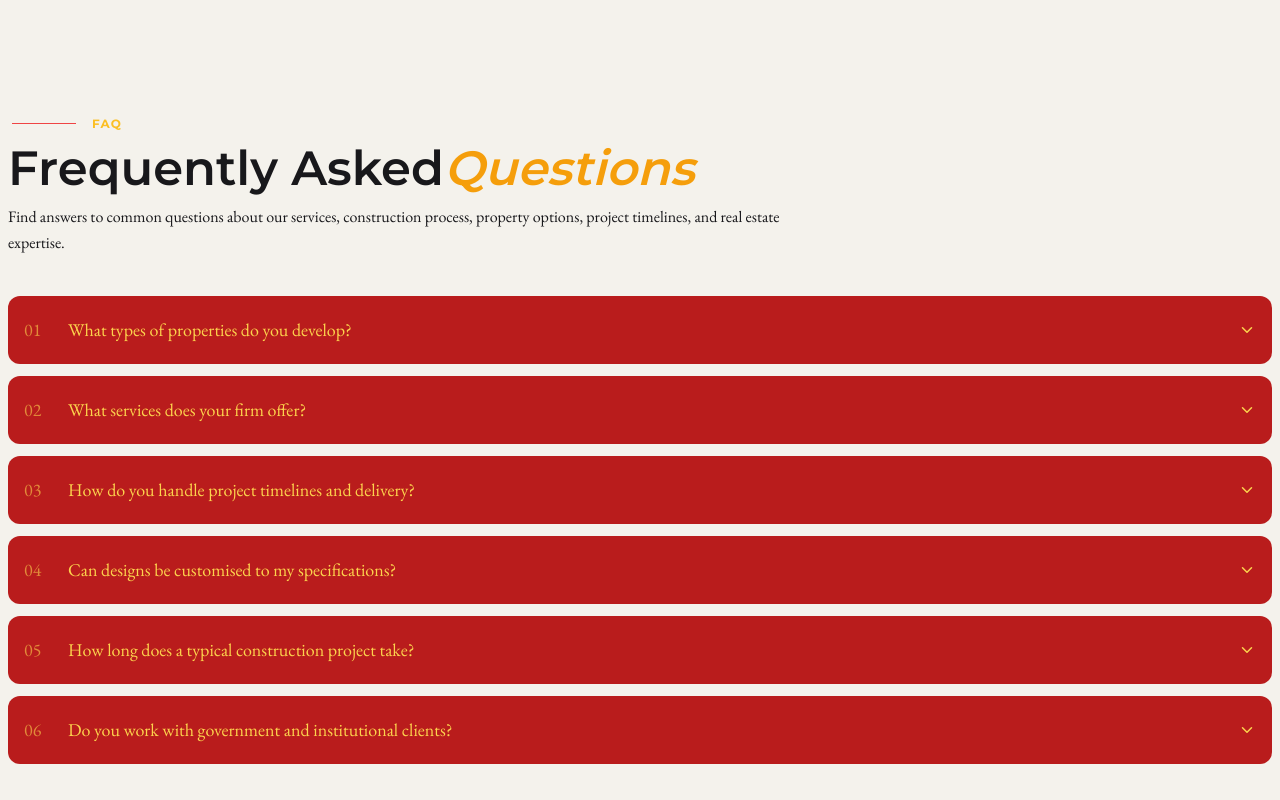
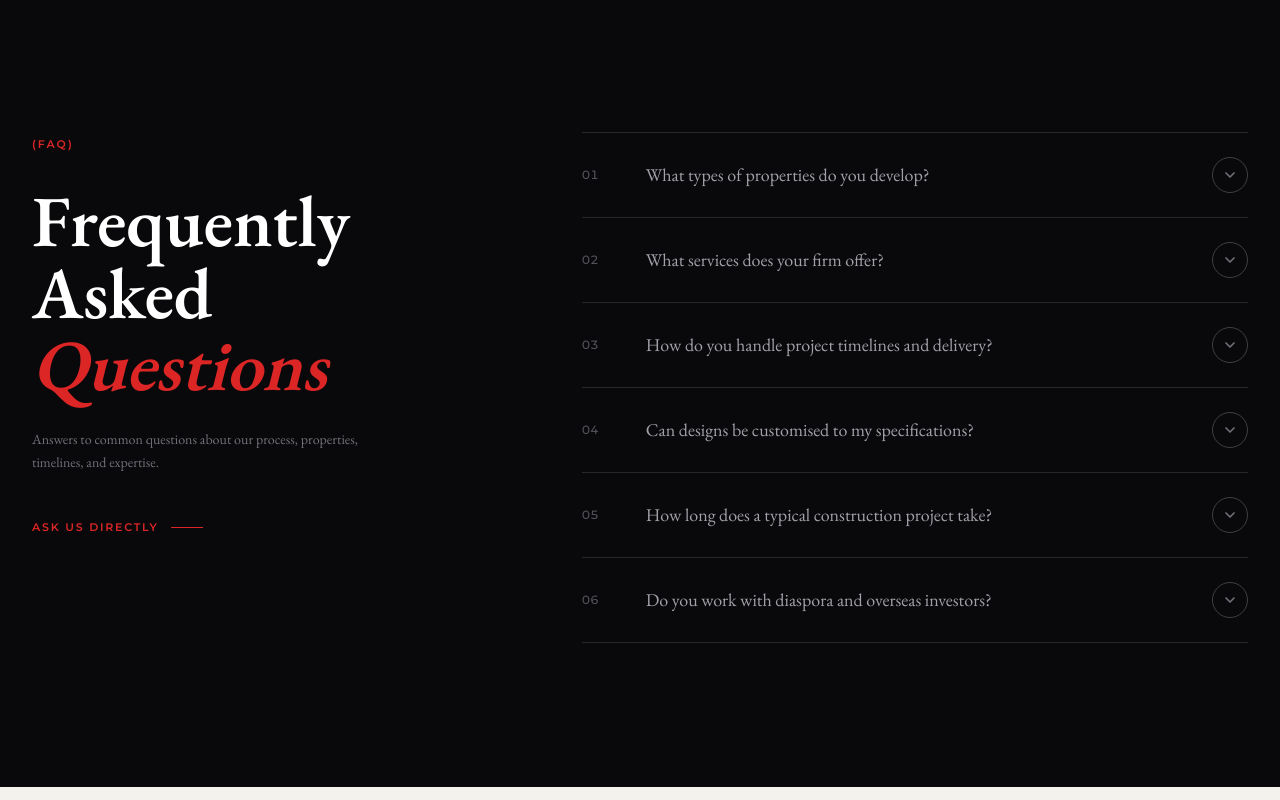
Before and after one commit to JhimmieC137/quantum, a Next.js app: page / in a window 1280 px wide. Shown: the part 5260-6060 px from the top of the page. Built offline with nearby package versions, Linux system fonts and the light colour scheme.

Commit message:
First attempt

```diff
--- a/src/components/FAQ.tsx
+++ b/src/components/FAQ.tsx
@@ -1,9 +1,7 @@
 "use client";
 
-import FadeUp from "@/ui/FadeUp";
 import { useState } from "react";
-import { montserrat } from "@/lib/fonts";
-import { brand } from "@/lib/constants";
+import { garamond, montserrat } from "@/lib/fonts";
 
 interface FAQItem {
   question: string;
@@ -37,9 +35,9 @@ const faqs: FAQItem[] = [
       "Timelines vary by project scale. A standard residential build typically takes 9–18 months. Large commercial or infrastructure projects may run 2–4 years. We provide a detailed project schedule at the outset, with defined milestones and buffer periods.",
   },
   {
-    question: "Do you work with government and institutional clients?",
+    question: "Do you work with diaspora and overseas investors?",
     answer:
-      "Yes. We have a strong track record delivering infrastructure and public-sector projects across Nigeria. Our team is experienced in procurement compliance, regulatory requirements, and the reporting standards institutional clients require.",
+      "Yes. We actively support Nigerians in the diaspora and international investors looking to acquire property in Ibadan. We handle everything remotely — from site inspections and documentation to construction updates — so you can invest with full confidence from anywhere in the world.",
   },
 ];
 
@@ -47,56 +45,57 @@ function ChevronIcon({ open }: { open: boolean }) {
   return (
     <svg
       xmlns="http://www.w3.org/2000/svg"
-      width="18"
-      height="18"
+      width="16"
+      height="16"
       viewBox="0 0 24 24"
       fill="none"
       stroke="currentColor"
-      strokeWidth="2"
+      strokeWidth="2.5"
       strokeLinecap="round"
       strokeLinejoin="round"
-      className={`transition-transform duration-300 ease-in-out ${
-        open ? "rotate-180" : "rotate-0"
-      }`}
+      className={`transition-transform duration-300 ease-in-out ${open ? "rotate-180" : "rotate-0"}`}
     >
       <polyline points="6 9 12 15 18 9" />
     </svg>
   );
 }
 
-function FAQRow({ item, index, open, onToggle }: {
+function FAQRow({
+  item,
+  index,
+  open,
+  onToggle,
+}: {
   item: FAQItem;
   index: number;
   open: boolean;
   onToggle: () => void;
 }) {
   return (
-    <div className={`${brand.redBg} my-3 rounded-xl px-3`}>
+    <div>
+      <div className="h-px bg-zinc-800 w-full" />
       <button
         onClick={onToggle}
-        className="w-full flex items-center gap-4 py-5 px-1 text-left group cursor-pointer"
+        className="w-full flex items-center gap-5 sm:gap-8 py-5 sm:py-6 text-left group cursor-pointer"
         aria-expanded={open}
       >
-        <span className="text-lg text-amber-300/60 min-w-[28px] tabular-nums">
+        <span className={`${montserrat.className} text-xs text-zinc-600 min-w-[2rem] tabular-nums font-medium shrink-0`}>
           {String(index + 1).padStart(2, "0")}
         </span>
-        <span
-          className={`flex-1 text-lg transition-colors duration-200 ${brand.amberLightText}`}
-        >
+        <span className="flex-1 text-zinc-400 text-sm sm:text-base lg:text-lg group-hover:text-zinc-200 transition-colors duration-200">
           {item.question}
         </span>
-        <span className={`${brand.amberLightText} flex-shrink-0`}>
+        <span className="size-8 sm:size-9 flex items-center justify-center rounded-full border border-zinc-700 text-zinc-500 group-hover:border-zinc-500 group-hover:text-zinc-300 transition-all duration-200 shrink-0">
           <ChevronIcon open={open} />
         </span>
       </button>
 
       <div
-        className={`overflow-hidden transition-all duration-300 ease-in-out flex items-center gap-4 ${
-          open ? "max-h-64 pb-5" : "max-h-0"
+        className={`overflow-hidden transition-all duration-300 ease-in-out ${
+          open ? "max-h-64 pb-6" : "max-h-0"
         }`}
       >
-        <div className="min-w-[28px]"></div>
-        <p className="text-md leading-relaxed text-zinc-200 rounded-lg">
+        <p className="text-zinc-500 text-sm sm:text-base leading-relaxed pl-[3.25rem] sm:pl-[4.25rem] pr-12 sm:pr-16">
           {item.answer}
         </p>
       </div>
@@ -110,29 +109,34 @@ export default function FAQAccordion() {
   const toggle = (i: number) => setOpenIndex(openIndex === i ? null : i);
 
   return (
-    <FadeUp>
-      <section className="w-full max-w-[1400px] mx-auto px-2 py-16 sm:py-24 lg:py-32">
-        {/* Header */}
-        <div className="flex items-end justify-between gap-8 mb-10">
-          <div className="flex-1">
-            <div className={`${montserrat.className} flex justify-start gap-4 items-center mb-2 pl-1`}>
-              <div className="h-px xl:w-16 lg:w-10 w-7 bg-red-500"/>
-              <p className={`${montserrat.className} text-xs font-bold ${brand.amberText} tracking-widest`}>FAQ</p>
-            </div>
-            <p className={`${montserrat.className} text-zinc-900 text-left lg:text-5xl text-3xl font-semibold my-3`}>
-                Frequently Asked<span className={`${brand.amberAltText} italic`}>Questions</span>
+    <section className="w-full bg-zinc-950 py-20 sm:py-28 lg:py-36 px-4 sm:px-8">
+      <div className="max-w-[1400px] mx-auto">
+        <div className="flex flex-col lg:flex-row gap-14 lg:gap-20 xl:gap-28">
+
+          {/* Left column */}
+          <div className="lg:w-[36%] shrink-0 lg:pt-1">
+            <p className={`${montserrat.className} text-red-600 text-[11px] font-semibold tracking-[0.18em] uppercase mb-8`}>
+              (FAQ)
             </p>
-
-            <p className="text-md text-zinc-900 leading-relaxed max-w-[50rem]">
-              Find answers to common questions about our services, construction
-              process, property options, project timelines, and real estate
-              expertise.
+            <h2 className={`${garamond.className} text-white text-5xl sm:text-6xl lg:text-6xl xl:text-7xl font-semibold leading-[1.05] mb-7`}>
+              Frequently<br />Asked<br />
+              <span className="text-red-600 italic">Questions</span>
+            </h2>
+            <p className="text-zinc-500 text-sm leading-relaxed max-w-[22rem] mb-10">
+              Answers to common questions about our process, properties,
+              timelines, and expertise.
             </p>
-          </div>
+            <a
+              href="/contact"
+              className={`${montserrat.className} inline-flex items-center gap-3 text-red-600 text-[11px] font-semibold tracking-[0.16em] uppercase hover:text-red-500 transition-colors duration-200 group`}
+            >
+              ASK US DIRECTLY
+              <span className="h-px w-8 bg-red-600 group-hover:w-12 group-hover:bg-red-500 transition-all duration-300" />
+            </a>
           </div>
 
-        {/* Accordion */}
-        <div>
+          {/* Right column */}
+          <div className="flex-1 min-w-0">
             {faqs.map((item, i) => (
               <FAQRow
                 key={i}
@@ -142,8 +146,11 @@ export default function FAQAccordion() {
                 onToggle={() => toggle(i)}
               />
             ))}
+            <div className="h-px bg-zinc-800 w-full" />
+          </div>
+
+        </div>
       </div>
     </section>
-    </FadeUp>
   );
 }
```
Lines whose indentation alone changed are shown as unchanged.
